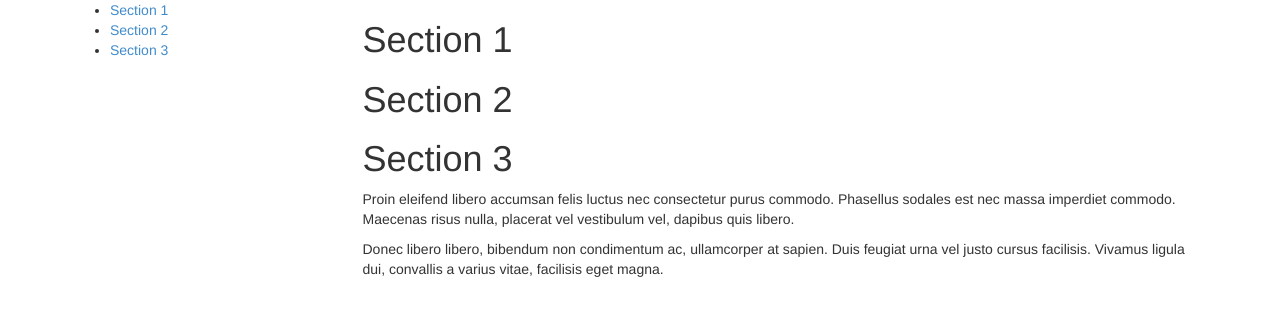
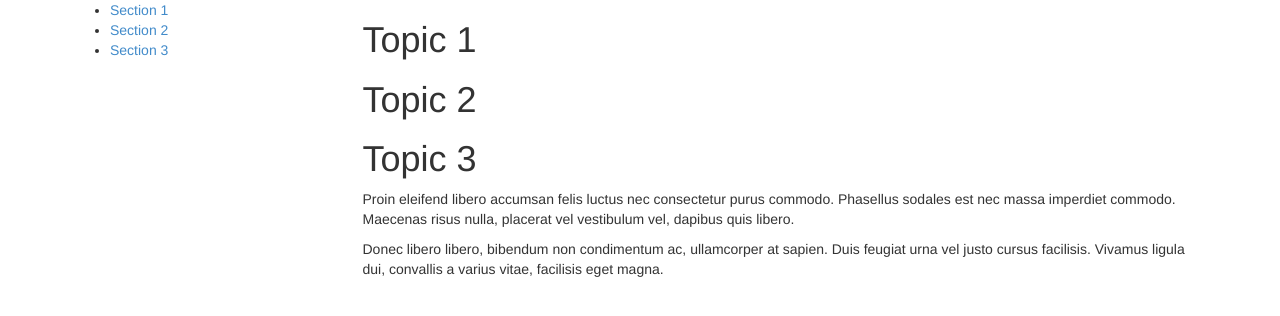
Before and after one commit to patrickmeehan/moai-doc, a Jekyll site: the page built from index.md, in a window 1280 px wide. Shown: the top 316 px of the page. Built offline with Jekyll 4.4.1, drawn with Linux system fonts in a browser that asks for light colours; nearby versions of some CDN libraries.

Commit message:
changing index.md to test refresh

```diff
--- a/index.md
+++ b/index.md
@@ -3,11 +3,11 @@
 layout: default
 ---
 
-# Section 1
+# Topic 1
 
-# Section 2
+# Topic 2
 
-# Section 3
+# Topic 3
 
 Proin eleifend libero accumsan felis luctus nec consectetur purus commodo. Phasellus sodales est nec massa imperdiet commodo. Maecenas risus nulla, placerat vel vestibulum vel, dapibus quis libero.
 
```
